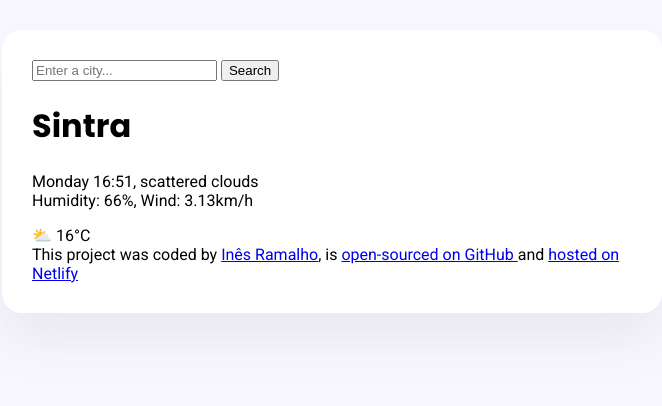
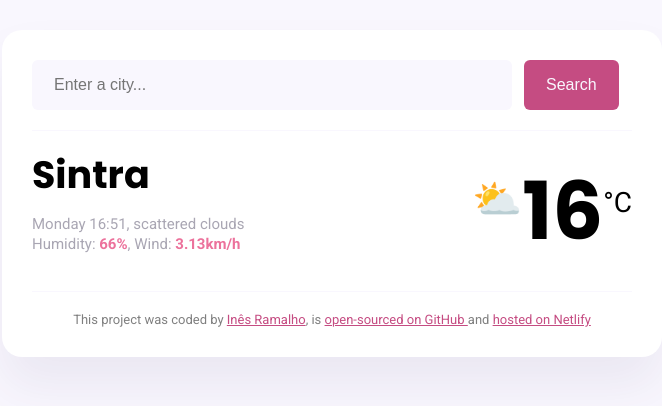
Before and after one commit to InesCMTRH/Meteo, a plain HTML site: page index.html in a window 1280 px wide. Shown: the whole page, without its empty margins (308-970 px from the left). Drawn offline with Linux system fonts and the light colour scheme.

Commit message:
Added CSS to the project

```diff
--- a/index.html
+++ b/index.html
@@ -15,22 +15,33 @@
   <body>
     <div class="weather-app">
       <header>
-        <form>
-          <input type="search" placeholder="Enter a city..." required />
-          <input type="submit" value="Search" />
+        <form class="search-form">
+          <input
+            type="search"
+            placeholder="Enter a city..."
+            required
+            class="search-form-input"
+          />
+          <input type="submit" value="Search" class="search-form-button" />
         </form>
       </header>
 
       <main>
-        <div>
-          <h1>Sintra</h1>
-          <p>
-            Monday 16:51, scattered clouds
-            <br />
-            Humidity: 66%, Wind: 3.13km/h
-          </p>
+        <div class="weather-app-data">
+          <div>
+            <h1 class="weather-app-city">Sintra</h1>
+            <p class="weather-app-details">
+              Monday 16:51, scattered clouds
+              <br />
+              Humidity: <strong>66%</strong>, Wind: <strong>3.13km/h</strong>
+            </p>
+          </div>
+          <div class="weather-app-temperature-container">
+            <div class="weather-app-icon">⛅</div>
+            <div class="weather-app-temperature">16</div>
+            <div class="weather-app-unit">°C</div>
+          </div>
         </div>
-        <div>⛅ 16°C</div>
       </main>
       <footer>
         This project was coded by
--- a/src/style.css
+++ b/src/style.css
@@ -2,6 +2,11 @@ body {
   background-color: #f9f7fe;
   font-family: "Roboto", sans-serif;
 }
+
+a {
+  color: #c54c82;
+}
+
 .weather-app {
   background: white;
   max-width: 600px;
@@ -11,6 +16,81 @@ body {
   border-radius: 20px;
 }
 
-h1 {
+header {
+  border-bottom: 1px solid #f9f7fe;
+  padding-bottom: 20px;
+}
+
+.search-form-input {
+  background-color: #f9f7fe;
+  border: none;
+  border-radius: 6px;
+  width: 80%;
+  font-size: 16px;
+  padding: 16px 22px;
+}
+
+.search-form-button {
+  background-color: #c54c82;
+  padding: 16px 22px;
+  border: none;
+  border-radius: 6px;
+  color: #f9f7fe;
+  margin-left: 8px;
+  font-size: 16px;
+}
+
+main {
+  padding: 20px 0;
+}
+
+.weather-app-data {
+  display: flex;
+  justify-content: space-between;
+}
+
+.weather-app-city {
   font-family: "Poppins", sans-serif;
+  margin: 0;
+  font-size: 38px;
+  line-height: 48px;
 }
+
+.weather-app-details {
+  font-size: 15px;
+  line-height: 20px;
+  color: rgba(39, 33, 66, 0.4);
+}
+
+.weather-app-details strong {
+  color: #ec729c;
+}
+
+.weather-app-temperature-container {
+  display: flex;
+}
+
+.weather-app-icon {
+  font-size: 40px;
+  margin-top: 25px;
+  margin-left: 20px;
+}
+
+.weather-app-unit {
+  margin-top: 35px;
+  font-size: 28px;
+}
+
+.weather-app-temperature {
+  font-family: "Poppins", sans-serif;
+  font-size: 80px;
+  font-weight: bold;
+}
+
+footer {
+  border-top: 1px solid #f9f7fe;
+  padding-top: 20px;
+  text-align: center;
+  font-size: 13px;
+  color: rgba(0, 0, 0, 0.5);
+}
```
